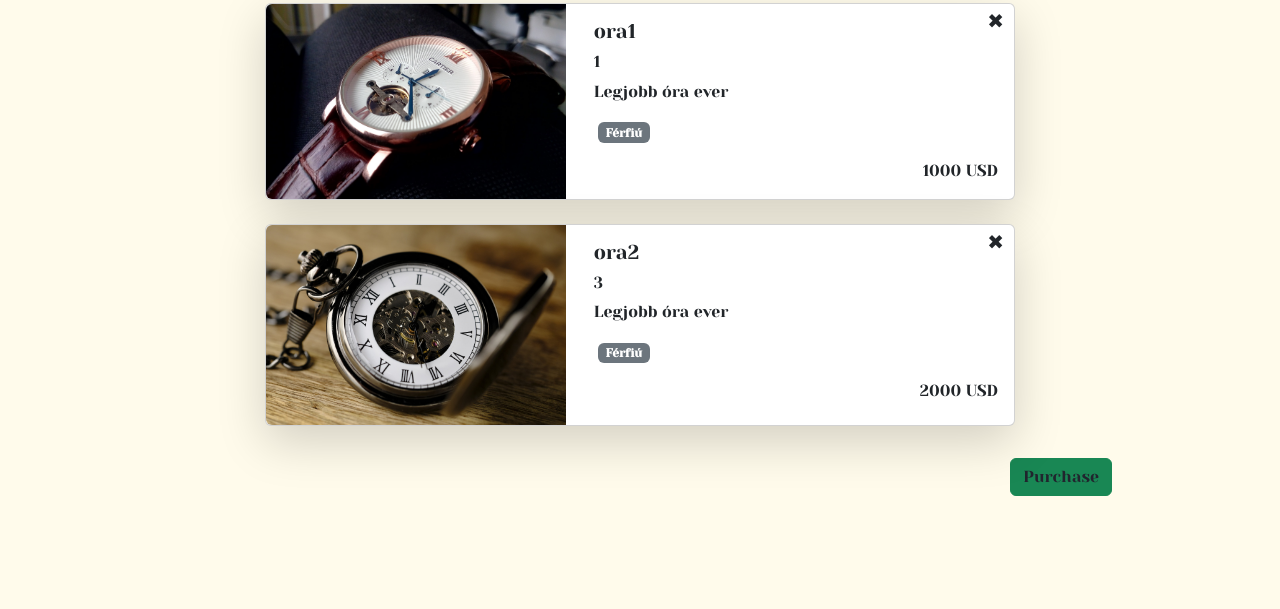
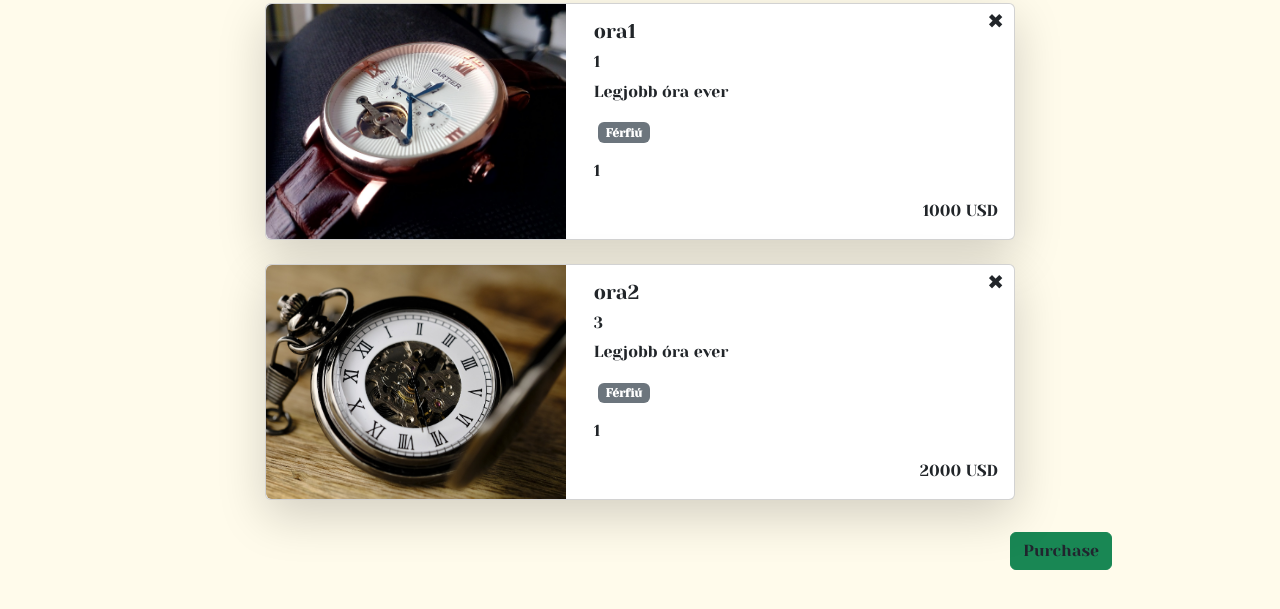
Before and after one commit to szogipeti/louis_brandt_clockworks, a website built with Vite: page src/shopping-cart.html in a window 1280 px wide. Shown: the part 139-748 px from the top of the page. Built offline with nearby package versions, Linux system fonts and the light colour scheme; data requests are answered from the project's data file.

Commit message:
Items can now be removed from shopping list

```diff
--- a/src/js/FetchHelper.js
+++ b/src/js/FetchHelper.js
@@ -25,4 +25,14 @@ export default class FetchHelper{
             resolve(res.json());
         });
     }
+
+    static delete(path, id){
+        return new Promise(async function(resolve, reject){
+            const res = await fetch(FetchHelper.#url + path + '/' + id, {
+                method: "DELETE",
+                headers: FetchHelper.#headers
+            });
+            resolve(res.json());
+        });
+    }
 }
--- a/src/js/shopping_cart.js
+++ b/src/js/shopping_cart.js
@@ -8,16 +8,25 @@ let items = [];
 window.onload = onLoad;
 
 async function onLoad(){
-
-    await FetchHelper.read("shopping_cart_item_ids").then((data) =>{
-        const itemIds =  [];
+    Object.prototype.count = function(id) {
+        let count = 0;
+        for (const item of this.values()){
+            if(item.itemId == id){
+                count++;
+            }
+        }
+        return count;
+    }
+    let itemIdArray = [];
+    await FetchHelper.read("shopping_cart_item_ids").then(data => itemIds = data).then((data) =>{
+        const itemIdArray =  [];
         for(const item of data){
-            itemIds.push(item.itemId);
+            itemIdArray.push(item.itemId);
         }
-        return itemIds;
-    }).then(data => itemIds = data);
+        return itemIdArray;
+    }).then(data => itemIdArray = data);
     await FetchHelper.read("items").then(data => items = data);
-    items = items.filter(x=>itemIds.includes(x.id));
+    items = items.filter(x=>itemIdArray.includes(x.id));
     loadItems();
 }
 
@@ -37,7 +46,7 @@ async function loadItems(){
         console.log(templateCopy.querySelector('#purchase-item-image'));
         await FetchHelper.read(`images?id=${item.imageId}`).then(data => img.setAttribute("src", `./img/${data[0].name}`))
 
-       templateCopy.querySelector('#closeBtn').onclick = RmFromBasket;
+        templateCopy.querySelector('#closeBtn').addEventListener("click", () => rmFromBasket(item.id));
 
         templateCopy.querySelector("h5").innerHTML = item.title;
 
@@ -56,9 +65,10 @@ async function loadItems(){
             badges.appendChild(p);
         }
 
+        console.table(itemIds);
+        templateCopy.querySelector("#quantity").textContent = itemIds.count(item.id);
 
-
-       templateCopy.querySelector("#price").innerHTML = item.price + " " + item.currency;
+        templateCopy.querySelector("#price").innerHTML = item.price + " " + item.currency;
 
 
 
@@ -66,6 +76,11 @@ async function loadItems(){
     }
 }
 
-function  RmFromBasket(){
-
+async function rmFromBasket(id){
+    for(const item of itemIds){
+        if(item.itemId == id){
+            await FetchHelper.delete('shopping_cart_item_ids', item.id);
+        }
+        location.href = "../shopping-cart.html";
+    }
 }
--- a/src/shopping-cart.html
+++ b/src/shopping-cart.html
@@ -55,6 +55,7 @@
                     <div class="text-dark" id="badge-container">
                     </div>
 
+                    <p id="quantity" class="card-text text-start"></p>
                     <p id="price" class="card-text text-end"></p>
                 </div>
             </div>
```
